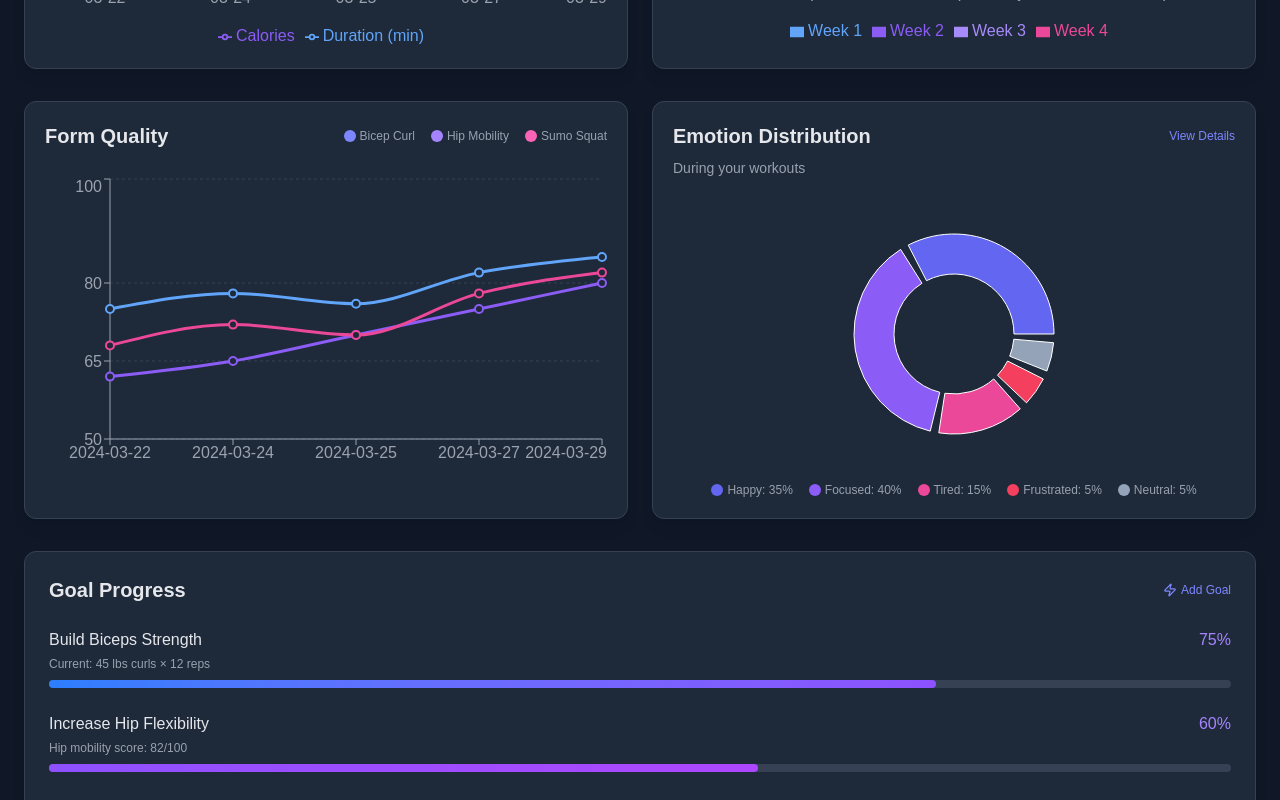
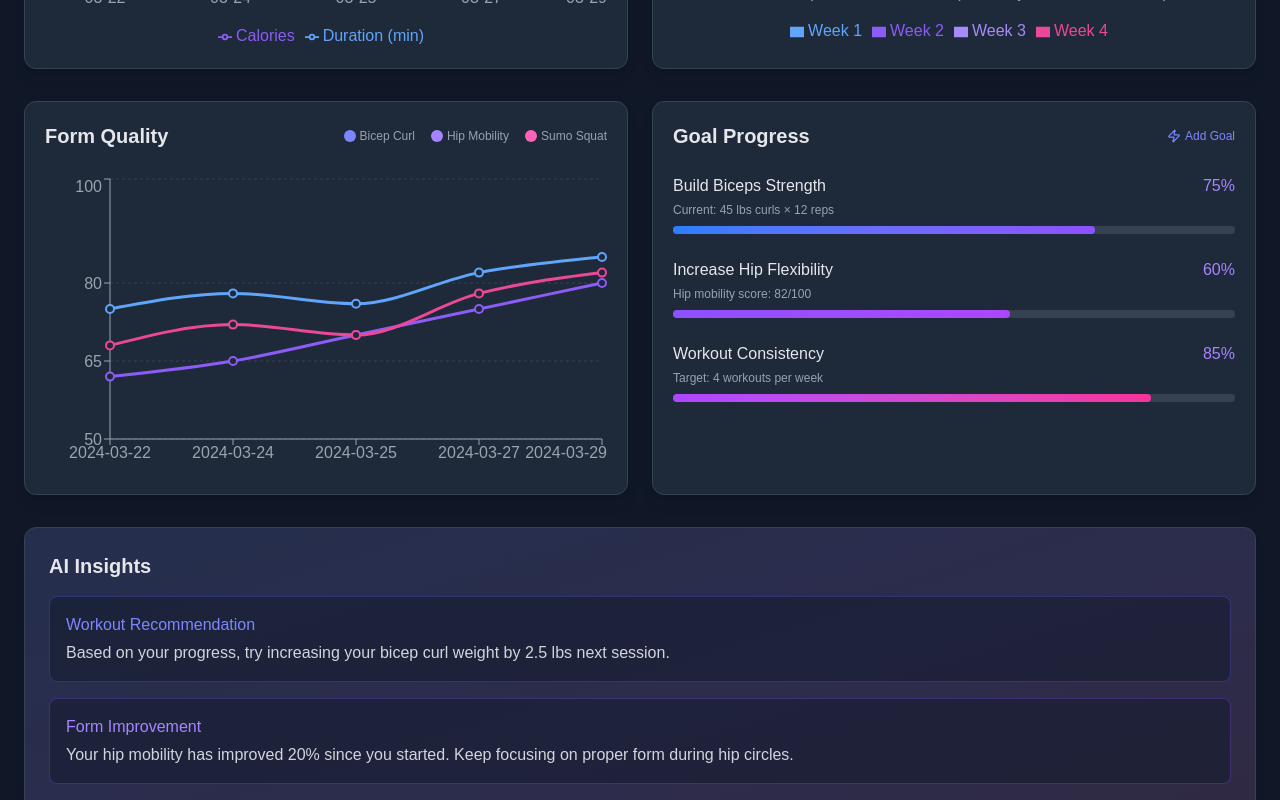
Before and after one commit to DHRUVvkdv/morphos-frontend, a Next.js app: page /analytics in a window 1280 px wide. Shown: the part 600-1400 px from the top of the page. Built offline with nearby package versions, Linux system fonts and the light colour scheme.

Commit message:
analytic page tweak

```diff
--- a/src/app/analytics/page.tsx
+++ b/src/app/analytics/page.tsx
@@ -5,7 +5,7 @@ import React, { useState } from 'react';
 import {
   LineChart, Line, XAxis, YAxis, CartesianGrid,
   Tooltip, Legend, ResponsiveContainer, BarChart,
-  Bar, PieChart, Pie, Cell, AreaChart, Area
+  Bar, AreaChart, Area
 } from 'recharts';
 import { Calendar, ChevronDown, Clock, Dumbbell, Flame, Zap } from 'lucide-react';
 
@@ -22,14 +22,6 @@ const mockExerciseProgress = [
   { name: 'Bicep Curls', week1: 30, week2: 35, week3: 40, week4: 45 },
   { name: 'Hip Mobility', week1: 65, week2: 72, week3: 80, week4: 86 },
   { name: 'Sumo Squats', week1: 50, week2: 56, week3: 62, week4: 68 },
-];
-
-const mockEmotionData = [
-  { name: 'Happy', value: 35, color: '#6366F1' },
-  { name: 'Focused', value: 40, color: '#8B5CF6' },
-  { name: 'Tired', value: 15, color: '#EC4899' },
-  { name: 'Frustrated', value: 5, color: '#F43F5E' },
-  { name: 'Neutral', value: 5, color: '#94A3B8' },
 ];
 
 const mockFormData = [
@@ -281,56 +273,8 @@ const AnalyticsDashboard = () => {
             </ResponsiveContainer>
           </div>
 
-          {/* Emotion Distribution Chart */}
+          {/* Goal Progress Section - Moved here to replace Emotion Distribution */}
           <div className="bg-gray-800 rounded-xl p-5 border border-gray-700 shadow-lg">
-            <div className="flex justify-between items-center mb-2">
-              <h2 className="text-xl font-semibold text-gray-200">Emotion Distribution</h2>
-              <button className="text-xs text-indigo-400 hover:text-indigo-300 transition-colors">
-                View Details
-              </button>
-            </div>
-            <div className="text-sm text-gray-400 mb-4">During your workouts</div>
-            <div className="flex items-center justify-center h-[280px]">
-              <ResponsiveContainer width="100%" height={280}>
-                <PieChart>
-                  <Pie
-                    data={mockEmotionData}
-                    cx="50%"
-                    cy="50%"
-                    innerRadius={60}
-                    outerRadius={100}
-                    paddingAngle={5}
-                    dataKey="value"
-                  >
-                    {mockEmotionData.map((entry, index) => (
-                      <Cell key={`cell-${index}`} fill={entry.color} />
-                    ))}
-                  </Pie>
-                  <Tooltip
-                    contentStyle={{ backgroundColor: '#1F2937', borderColor: '#4B5563', borderRadius: '0.5rem' }}
-                    itemStyle={{ color: '#E5E7EB' }}
-                    labelStyle={{ color: '#9CA3AF' }}
-                    formatter={(value) => [`${value}%`, 'Percentage']}
-                  />
-                </PieChart>
-              </ResponsiveContainer>
-            </div>
-            <div className="flex flex-wrap justify-center gap-x-4 gap-y-2 mt-2">
-              {mockEmotionData.map((entry, index) => (
-                <div key={index} className="flex items-center">
-                  <span
-                    className="inline-block w-3 h-3 rounded-full mr-1"
-                    style={{ backgroundColor: entry.color }}
-                  ></span>
-                  <span className="text-xs text-gray-400">{entry.name}: {entry.value}%</span>
-                </div>
-              ))}
-            </div>
-          </div>
-        </div>
-
-        {/* Goal Progress Section */}
-        <div className="mt-8 bg-gray-800 rounded-xl p-6 border border-gray-700 shadow-lg">
             <div className="flex justify-between items-center mb-6">
               <h2 className="text-xl font-semibold text-gray-200">Goal Progress</h2>
               <button className="text-xs text-indigo-400 hover:text-indigo-300 transition-colors flex items-center gap-1">
@@ -389,6 +333,7 @@ const AnalyticsDashboard = () => {
               </div>
             </div>
           </div>
+        </div>
 
         {/* AI Insights Section */}
         <div className="mt-8 bg-gradient-to-br from-gray-800 via-gray-800 to-gray-800/80 rounded-xl p-6 border border-gray-700 shadow-lg relative overflow-hidden">
```
Lines whose indentation alone changed are shown as unchanged.
